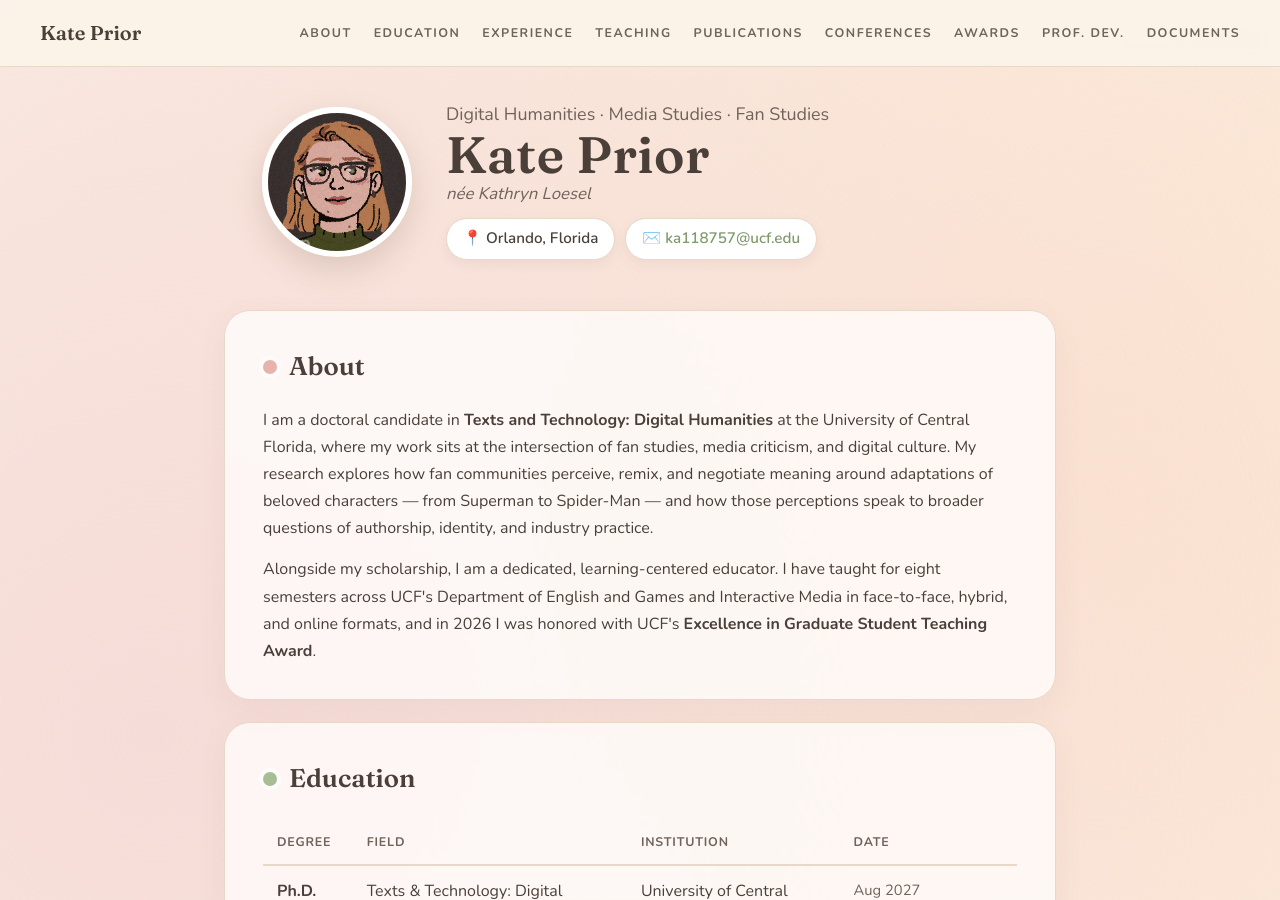
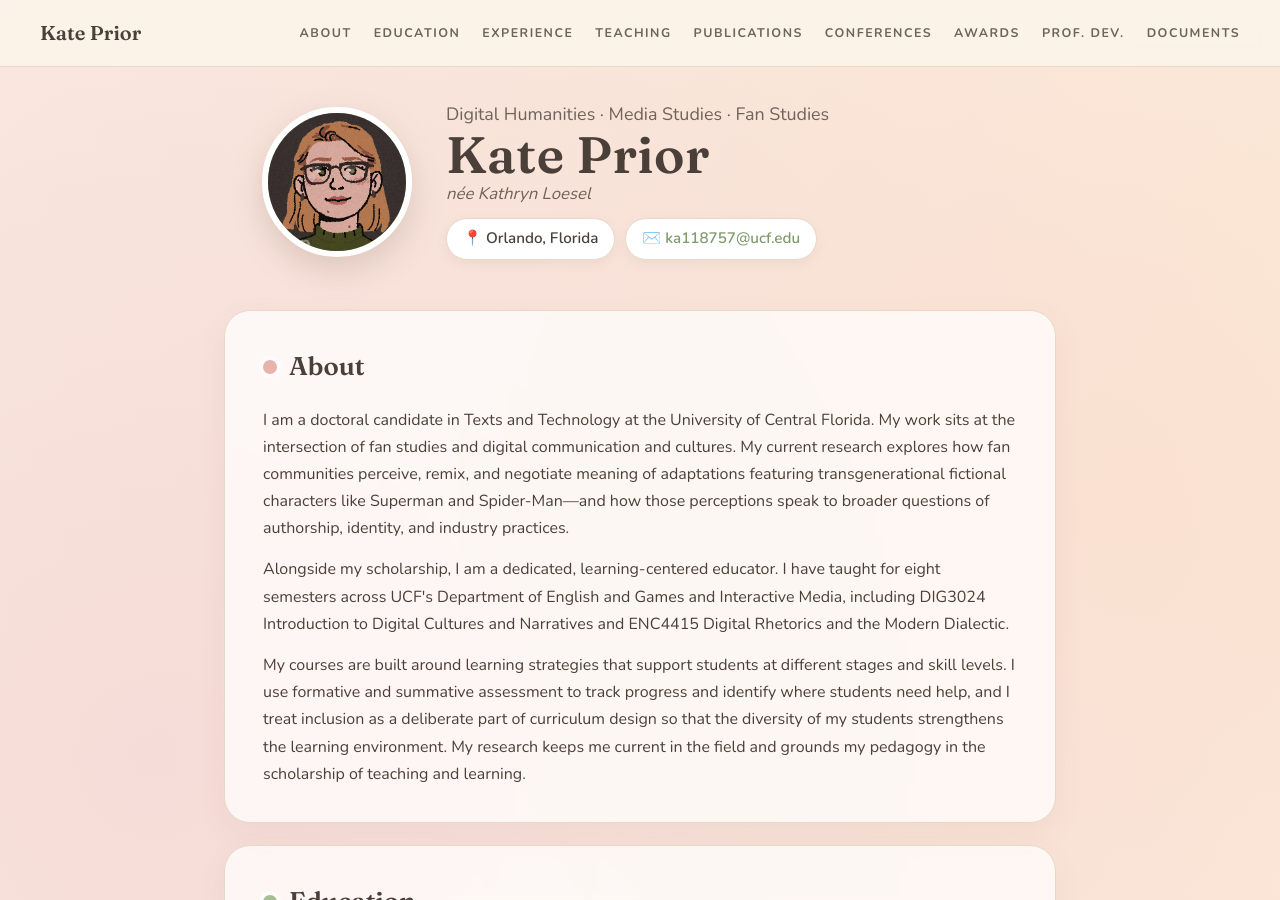
Before and after one commit to thekateprior/thekateprior.github.io, a Jekyll site: the page built from index.html, in a window 1280 px wide and 900 px high. Built offline with Jekyll 4.4.1, drawn with Linux system fonts in a browser that asks for light colours.

Commit message:
Update About section copy
Co-Authored-By: Claude Opus 4.8 <noreply@anthropic.com>
Claude-Session: https://claude.ai/code/session_01W4sxfrwTBe4NAeUgzJaidp

```diff
--- a/index.html
+++ b/index.html
@@ -21,8 +21,9 @@ description: Portfolio of Kate Prior — Digital Humanities scholar, educator, a
 
     <section class="card c-rose" id="about">
       <h2><span class="dot"></span>About</h2>
-      <p>I am a doctoral candidate in <strong>Texts and Technology: Digital Humanities</strong> at the University of Central Florida, where my work sits at the intersection of fan studies, media criticism, and digital culture. My research explores how fan communities perceive, remix, and negotiate meaning around adaptations of beloved characters — from Superman to Spider-Man — and how those perceptions speak to broader questions of authorship, identity, and industry practice.</p>
-      <p>Alongside my scholarship, I am a dedicated, learning-centered educator. I have taught for eight semesters across UCF's Department of English and Games and Interactive Media in face-to-face, hybrid, and online formats, and in 2026 I was honored with UCF's <strong>Excellence in Graduate Student Teaching Award</strong>.</p>
+      <p>I am a doctoral candidate in Texts and Technology at the University of Central Florida. My work sits at the intersection of fan studies and digital communication and cultures. My current research explores how fan communities perceive, remix, and negotiate meaning of adaptations featuring transgenerational fictional characters like Superman and Spider-Man—and how those perceptions speak to broader questions of authorship, identity, and industry practices.</p>
+      <p>Alongside my scholarship, I am a dedicated, learning-centered educator. I have taught for eight semesters across UCF's Department of English and Games and Interactive Media, including DIG3024 Introduction to Digital Cultures and Narratives and ENC4415 Digital Rhetorics and the Modern Dialectic.</p>
+      <p>My courses are built around learning strategies that support students at different stages and skill levels. I use formative and summative assessment to track progress and identify where students need help, and I treat inclusion as a deliberate part of curriculum design so that the diversity of my students strengthens the learning environment. My research keeps me current in the field and grounds my pedagogy in the scholarship of teaching and learning.</p>
     </section>
 
     <section class="card c-sage" id="education">
```
